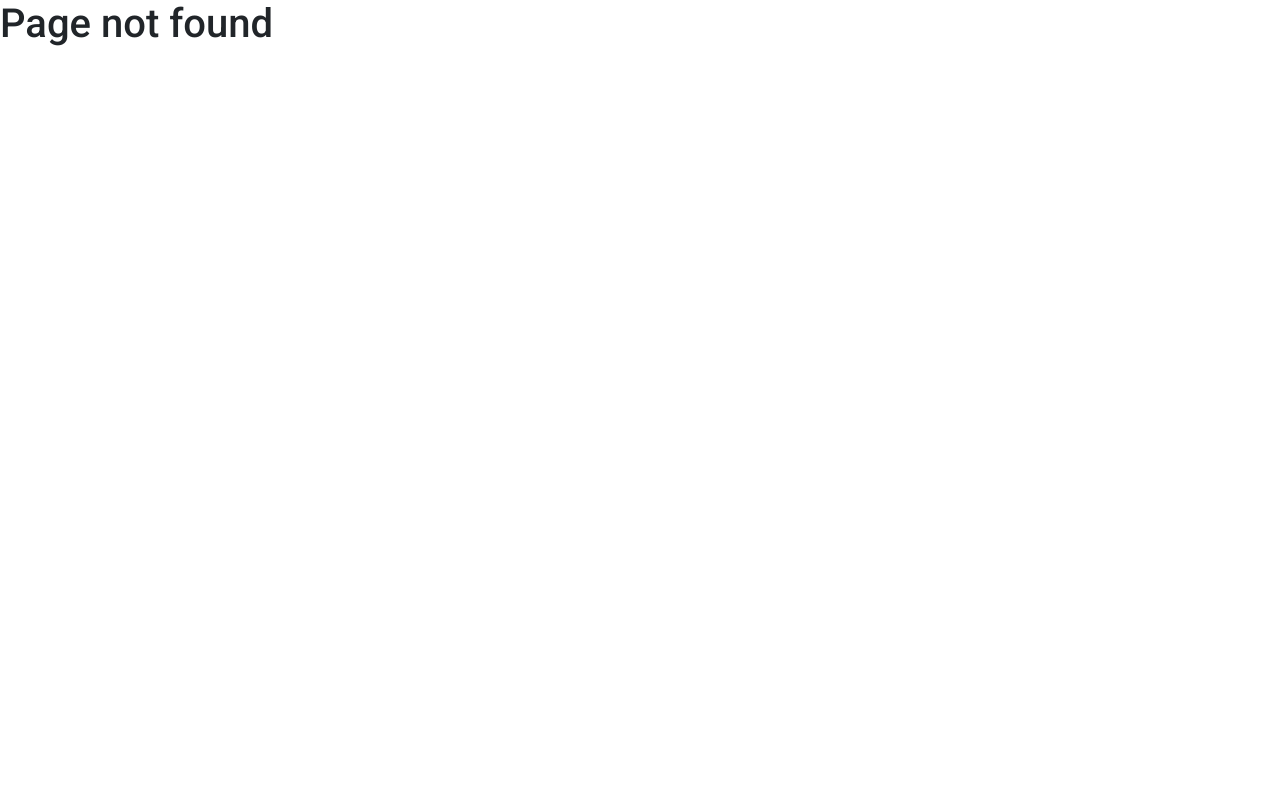
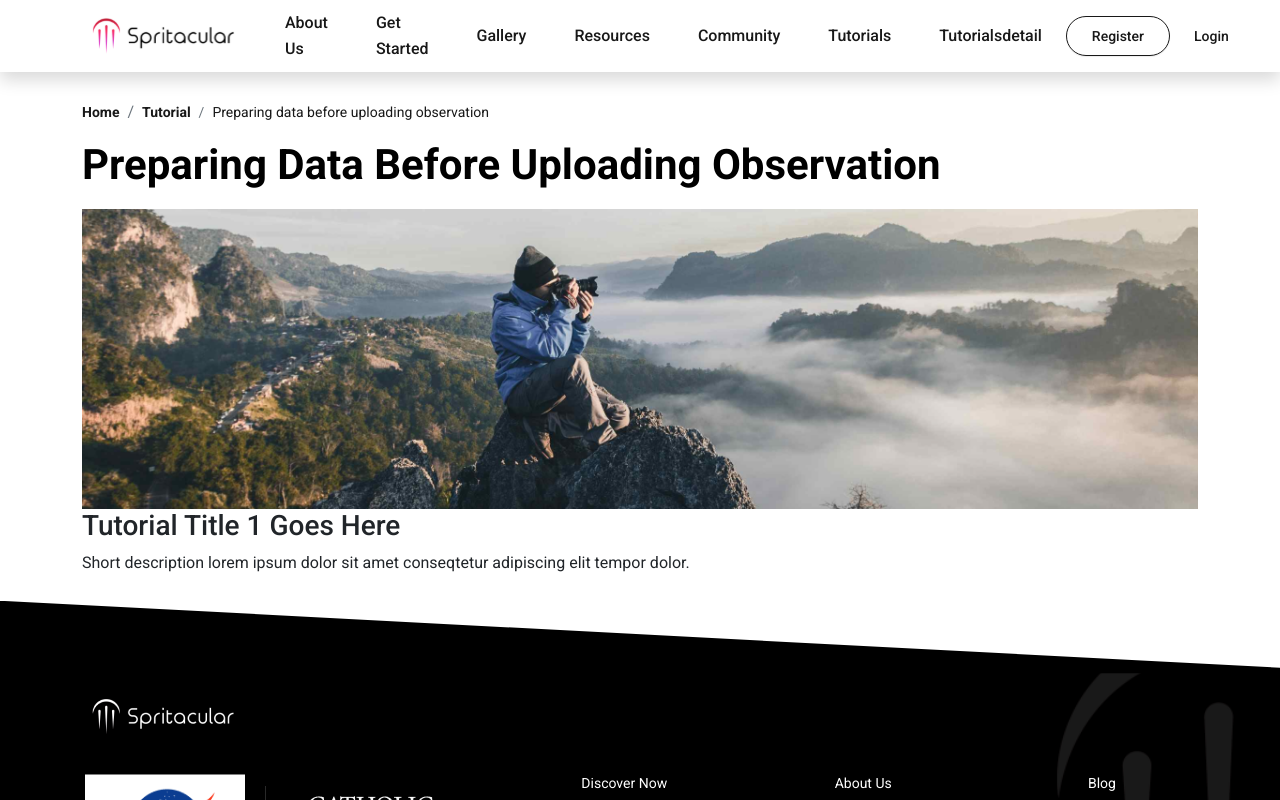
Before and after one commit to EnsembleGovServices/spritacular-frontend, a React (Create React App) app: page /tutorials-detail in a window 1280 px wide. Before the commit this address had no page. Shown: the top 800 px of the page. Built offline with nearby package versions, Linux system fonts and the light colour scheme.

Commit message:
"create tutorial detail page, set tutorial detail banner design."

```diff
--- a/src/assets/scss/component/index.scss
+++ b/src/assets/scss/component/index.scss
@@ -36,3 +36,22 @@
 
 }
 // comman banner css end
+
+// comman breadcrumb css
+.breadcrumb-main{
+    .breadcrumb{
+        .breadcrumb-item{
+            a{
+                color: $grey;
+                font-weight: 700;
+                @include md-text
+            }
+            &.active{
+                color: $grey;
+                font-weight: 400;
+                @include md-text;
+                line-height: 24px;
+            }
+        }
+    }
+}
--- /dev/null
+++ b/src/assets/scss/component/tutorialdetail.scss
@@ -0,0 +1,14 @@
+@import "../global/config.scss";
+
+.tutorial-detail-main{
+    padding: 100px 0px 80px;
+    h2{
+        color: $black;
+        @include lg-title;
+        font-weight: 700;
+        margin-bottom: 20px;
+    }
+    img{
+        width: 100%;
+    }
+}
--- /dev/null
+++ b/src/pages/TutorialsDetail.jsx
@@ -0,0 +1,41 @@
+import { Breadcrumb, BreadcrumbItem, Col, Container, Row } from "reactstrap";
+import "../assets/scss/component/tutorialdetail.scss";
+import Images from "../static/images";
+
+const TutorialsDetail = () => {
+  return (
+    <>
+      <section className="tutorial-detail-main">
+        <Container>
+          <div className="breadcrumb-main">
+            <Breadcrumb>
+              <BreadcrumbItem>
+                <a href="/">Home</a>
+              </BreadcrumbItem>
+              <BreadcrumbItem>
+                <a href="/">Tutorial </a>
+              </BreadcrumbItem>
+              <BreadcrumbItem active>
+                Preparing data before uploading observation
+              </BreadcrumbItem>
+            </Breadcrumb>
+          </div>
+          <h2>Preparing Data Before Uploading Observation</h2>
+          <Row>
+            <Col md={12}>
+              <div>
+                <img src={Images.TutorialDetail} alt="TutorialDetail" />
+              </div>
+              <h3>Tutorial Title 1 Goes Here</h3>
+              <p>
+                Short description lorem ipsum dolor sit amet conseqtetur
+                adipiscing elit tempor dolor.
+              </p>
+            </Col>
+          </Row>
+        </Container>
+      </section>
+    </>
+  );
+};
+export default TutorialsDetail;
--- a/src/routes/MainRoute.jsx
+++ b/src/routes/MainRoute.jsx
@@ -5,6 +5,7 @@ import GetStarted from "../pages/GetStarted";
 import Home from "../pages/Home";
 import Resources from "../pages/Resources";
 import Tutorials from "../pages/Tutorials";
+import TutorialsDetail from "../pages/TutorialsDetail";
 
 const routesList = [
   {
@@ -42,6 +43,11 @@ const routesList = [
     name: "tutorials",
     element: <Tutorials />,
   },
+  {
+    path: "/tutorials-detail",
+    name: "tutorialsdetail",
+    element: <TutorialsDetail />,
+  },
 ];
 
 export default routesList;
--- a/src/static/images.js
+++ b/src/static/images.js
@@ -28,6 +28,7 @@ import Bottompolygon from "../assets/images/bottom-polygon.png";
 import Modalcloseicon from "../assets/images/close-icon.svg";
 import UsaFlag from "../assets/images/USA.svg";
 import TutorialTitle from "../assets/images/TutorialTitle.png";
+import TutorialDetail from "../assets/images/Tutorial-Detail.png";
 
 const Images = {
   Logo,
@@ -60,5 +61,6 @@ const Images = {
   Modalcloseicon,
   UsaFlag,
   TutorialTitle,
+  TutorialDetail,
 };
 export default Images;
```
Also changed, not shown: src/assets/images/Tutorial-Detail.png (added).
